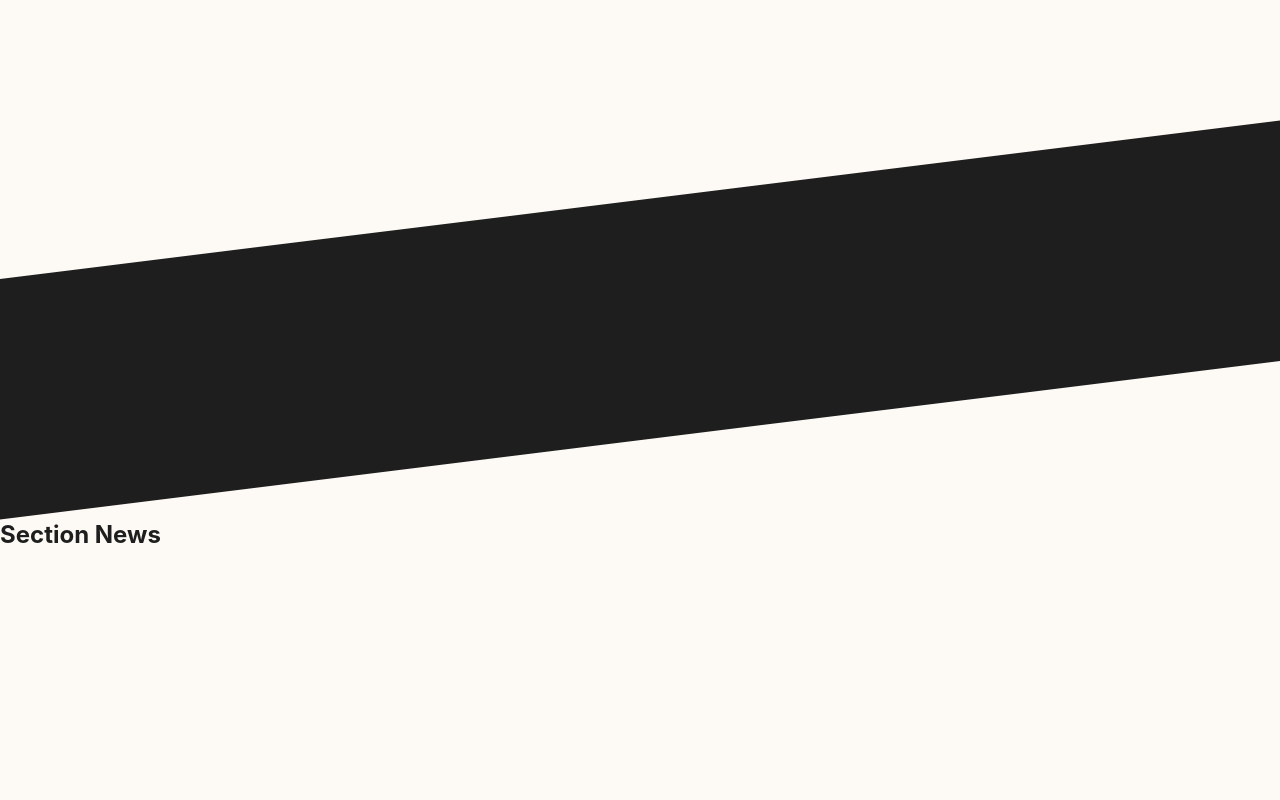
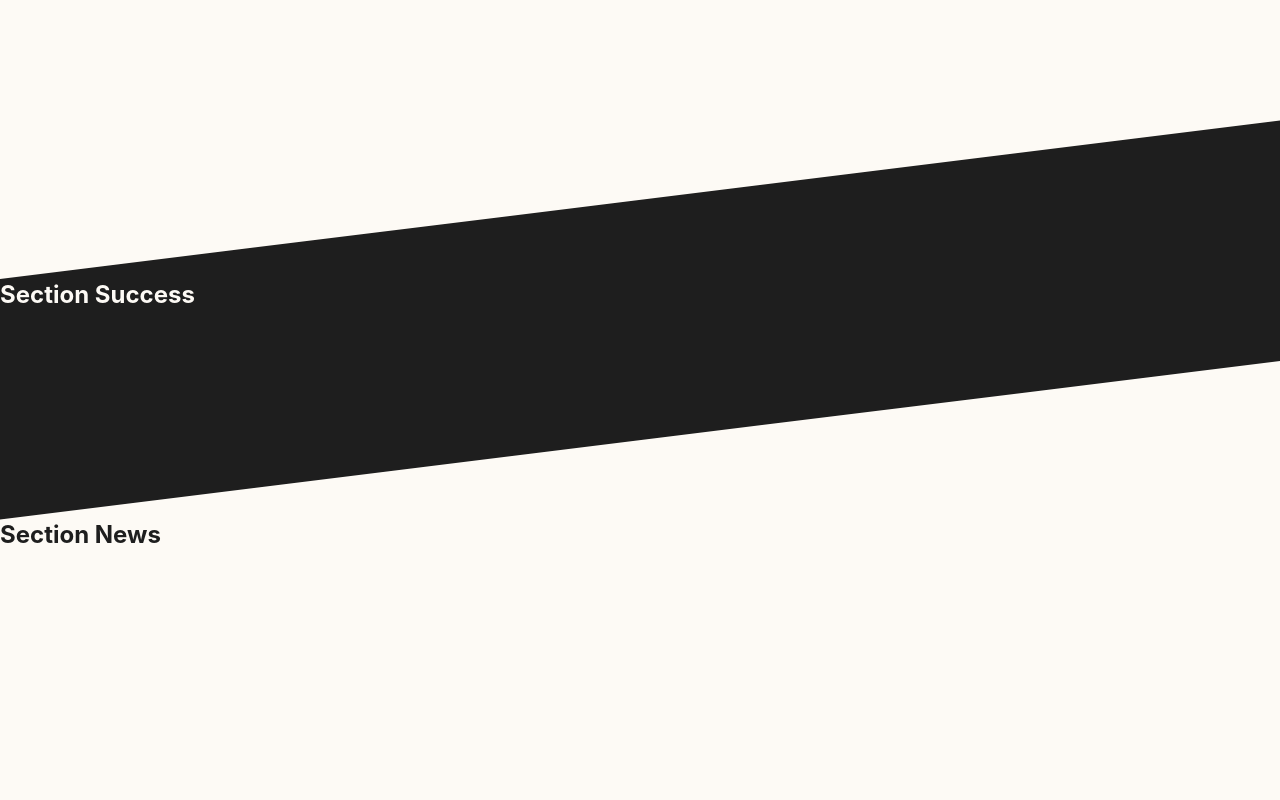
Before and after one commit to Floelly/KleiderspendenRegistrierung, a React (Vite) app: page / in a window 1280 px wide. Shown: the part 1000-1800 px from the top of the page. Built offline with nearby package versions, Linux system fonts and the light colour scheme.

Commit message:
section padding

```diff
--- a/src/components/ui/Section.jsx
+++ b/src/components/ui/Section.jsx
@@ -9,6 +9,14 @@ const StyledSection = styled.section`
     &:nth-child(odd) {
       background-color: ${({ theme}) => theme.colors.darkBg};
       color: ${({ theme}) => theme.colors.darkText};
+    }
+
+    &:not(:first-child):nth-child(odd) {
+      padding-top: 20vh;
+    }
+
+    &:not(:last-child):not(:first-child):nth-child(odd) {
+      padding-bottom: 20vh;
     }
 
     &:not(:first-child):nth-child(odd)::before {
```
